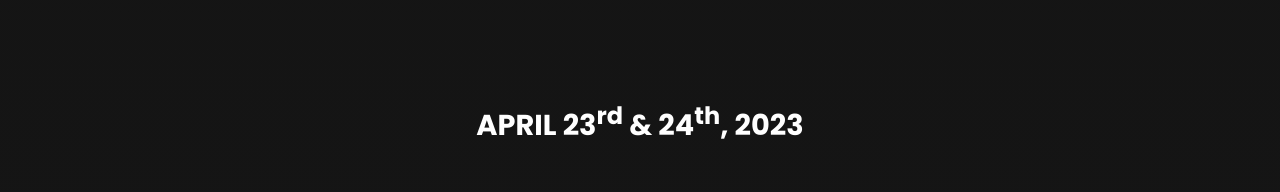
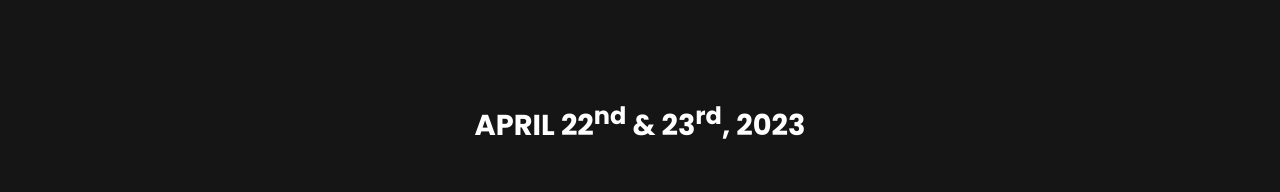
Before and after one commit to SarthakS09/techstars, a React (Create React App) app: page / in a window 1280 px wide. Shown: the part 468-660 px from the top of the page. Built offline with nearby package versions, Linux system fonts and the light colour scheme.

Commit message:
fixed typo

```diff
--- a/src/Pages/Home.jsx
+++ b/src/Pages/Home.jsx
@@ -43,7 +43,7 @@ export default function Home() {
       <h1 className='t2 animate__animated animate__bounceInLeft'>networking 👨🏻‍💻</h1>
       <h1 className='t3 animate__animated animate__bounceInRight'>💸 opportunity.</h1> */}
       <div>
-      <h3 className='center date'>APRIL 23<sup>rd</sup> & 24<sup>th</sup>, 2023</h3>
+      <h3 className='center date'>APRIL 22<sup>nd</sup> & 23<sup>rd</sup>, 2023</h3>
       <Link style={{ width: "100%", display: 'flex', justifyContent: 'center' }} to="events-start" smooth={true} offset={-200} duration={1500}>
         <img src={scrollDown} className='animate__animated animate__bounceInUp animate__delay-2s scroller'/>
       </Link>
```
